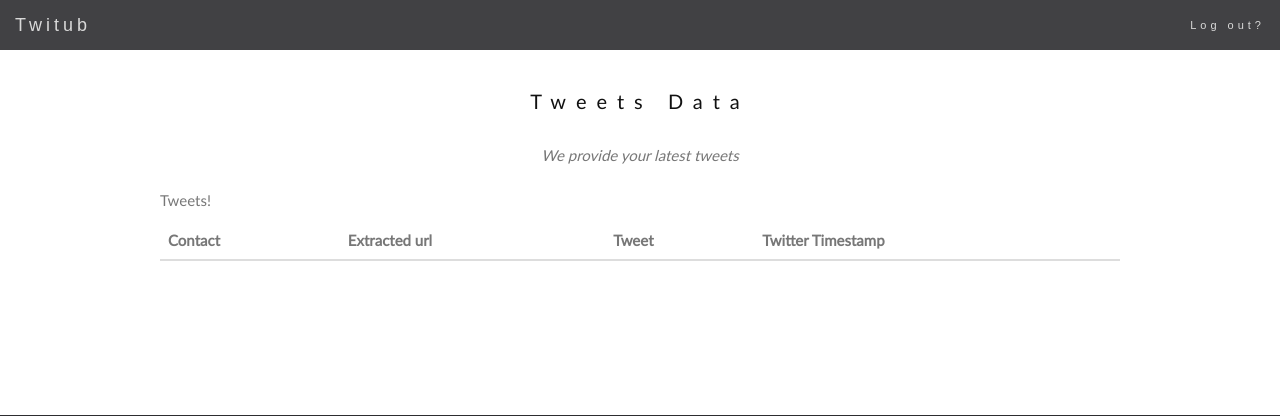
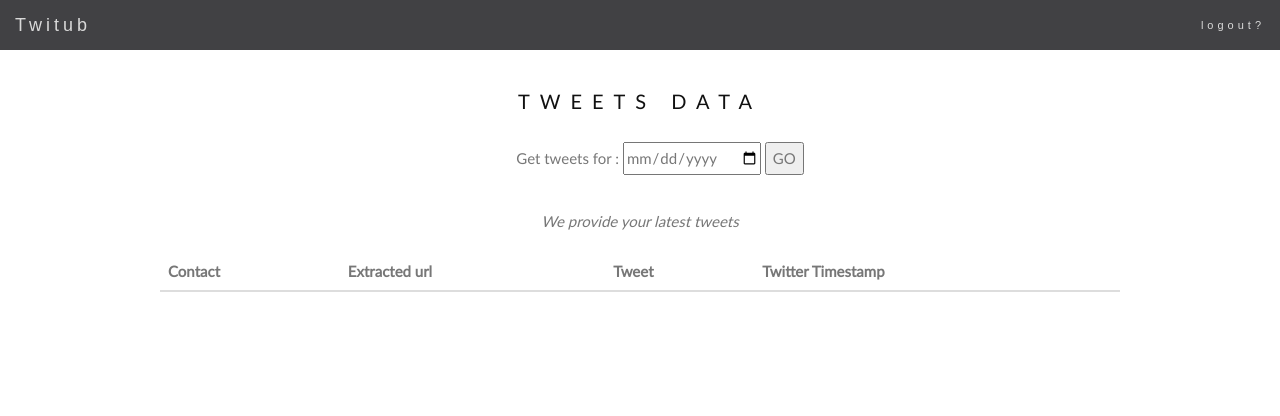
Before and after one commit to rtspeaks360/twitter-url-bookmark, a Flask app: template templates/tweets-new.html in a window 1280 px wide. Shown: the top 416 px of the page. Run offline with Flask 2, Linux system fonts and the light colour scheme; the template is opened without the code that fills it, so the values that code supplies are empty; some libraries are stand-ins or nearby versions; some web fonts are replaced.

Commit message:
improved order of tweets and added template to get date.

```diff
--- a/main.py
+++ b/main.py
@@ -2,7 +2,7 @@
 # @Author: Rishabh Thukral
 # @Date:   2017-08-23 02:40:32
 # @Last Modified by:   Rishabh Thukral
-# @Last Modified time: 2017-08-25 00:41:22
+# @Last Modified time: 2017-08-25 03:27:52
 
 import logging
 from flask import Flask, Blueprint, render_template, session, request, redirect, flash, url_for
@@ -12,13 +12,16 @@ import oauth2 as oauth
 from functools import wraps
 import json
 import os
+import tweepy
+import re
+import datetime
 
 app = Flask(__name__)
 api = Api(app)
 
 app.secret_key = "pOTCgqJXxNZnZh7F5U2IoGxuaMvThulG"
 
-from sqlalchemy import create_engine
+from sqlalchemy import create_engine, desc
 from sqlalchemy.orm import sessionmaker
 
 from models import Base, User, Tweet
@@ -108,6 +111,52 @@ requestArguments1.add_argument("oauth_token", type = str, location = "args")
 requestArguments1.add_argument("oauth_verifier", type = str, location = "args")
 
 
+def get_tweets_from_twitter(user):
+	access_token = user.access_token
+	access_token_secret = user.access_token_secret
+	if user.last_updated_tweet_id != None:
+		tweet_id = int(_.last_updated_tweet_id)
+	else :
+		tweet_id = 0
+	auth = tweepy.OAuthHandler(consumer_key,consumer_secret)
+	auth.set_access_token(access_token,access_token_secret)
+
+	api = tweepy.API(auth)
+	tweets = []
+	public_tweets = api.home_timeline()
+	x = len(public_tweets)
+	try:
+		for i in range(x):
+			tweet = public_tweets[x - i -1]
+			if tweet_id<tweet.id:
+				url=tweet.text
+				urls = re.findall('http[s]?://(?:[a-zA-Z]|[0-9]|[$-_@.&+]|[!*\(\),]|(?:%[0-9a-fA-F][0-9a-fA-F]))+', url)
+				if(len(urls)>0):
+					twt = Tweet()
+					twt.twitter_id = tweet.id
+					twt.tweet_text = tweet.text
+					twt.embedded_url = urls[0]
+					twt.twitter_contact_id = tweet.author._json['id']
+					twt.contact = tweet.author._json['screen_name']
+					twt.twitter_timestamp=tweet.created_at
+					twt.user = _
+					dbsession.add(twt)
+					tweets.append(twt)
+					_.last_updated_tweet_id = public_tweets[0].id
+					dbsession.add(_)
+
+		try:
+			dbsession.commit()
+			print("added tweet")
+		except e:
+			print (e)
+
+	except Exception as e:
+		print(e)
+
+	return tweets
+
+
 def login_required(f):
 	@wraps(f)
 	def wrap(*args, **kwargs):
@@ -128,7 +177,6 @@ def login_required(f):
 @app.route('/tweets/<username>', methods = ['GET', 'POST'])
 @login_required
 def get_tweets(username):
-	flash ("you are logged in as " + username)
 	try:
 		user = dbsession.query(User).filter(User.twitter_username == username).one()
 
@@ -136,11 +184,19 @@ def get_tweets(username):
 		user = None
 		flash('No user found' + username)
 		return redirect(url_for('index'))
-	tweets = dbsession.query(Tweet).filter(Tweet.user_id == user.id).order_by(Tweet.twitter_timestamp).all()
-	if len(tweets) == 0:
-		flash("No tweets were found right now in our database. Updation of tweets may take some time.")
+	if request.method == "GET":
+		flash ("you are logged in as " + username)
 
-	return render_template("tweets-new.html", tweets = tweets)
+		tweets = dbsession.query(Tweet).filter(Tweet.user_id == user.id).filter(Tweet.twitter_timestamp.date() == datetime.datetime.now().date()).order_by(desc(Tweet.twitter_timestamp)).all()
+		if len(tweets) == 0:
+			tweets = get_tweets_from_twitter(user)
+			# flash("No tweets were found right now in our database. Updation of tweets may take some time.")
+
+		return render_template("tweets-new.html", tweets = tweets)
+
+	if request.method == "POST":
+		date = request.form["tweets_for_date"]
+		print(type(request.form["tweets_for_date"]))
 
 @app.route('/logout', methods = ['GET'])
 @login_required
--- a/models.py
+++ b/models.py
@@ -2,7 +2,7 @@
 # @Author: Rishabh Thukral
 # @Date:   2017-08-23 18:04:13
 # @Last Modified by:   Rishabh Thukral
-# @Last Modified time: 2017-08-24 23:13:05
+# @Last Modified time: 2017-08-25 02:32:05
 
 #importing dependencies
 import os
--- a/templates/tweets-new.html
+++ b/templates/tweets-new.html
@@ -27,7 +27,7 @@
         </div>
         <div class="collapse navbar-collapse" id="myNavbar">
           <ul class="nav navbar-nav navbar-right">
-            <li><a href="{{url_for('logout')}}">Log out?</a></li>
+            <li><a href="{{url_for('logout')}}">logout?</a></li>
           </ul>
         </div>
       </div>
@@ -37,18 +37,25 @@
 
     <!-- Container (Contact Section) -->
     <div id="contact" class="container">
-      <h3 class="text-center">Tweets Data</h3>
-      <p class="text-center"><em>We provide your latest tweets</em></p>
+      <h3 class="text-center">TWEETS DATA</h3>
+
 
       {% for message in get_flashed_messages() %}
           <p class = "text-center">{{ message }}</p><br>
       {% endfor %}
 
+      <dir class="row">
+      	<form><p class = "text-center">Get tweets for :
+      		<input type="date" name="tweets_for_date">
+      		<input type="submit" value="GO">
+      		</p>
+      	</form>
+      </dir>
       <div class="row">
 
         <div class="table-responsive">
           <table class = "table">
-            <caption>Tweets!</caption>
+            <caption><p class="text-center"><em>We provide your latest tweets</em></p></caption>
             <thead>
               <tr>
                 <th>Contact</th>
```
Also changed, not shown: tweets-updater.py (+5 -5 lines).
